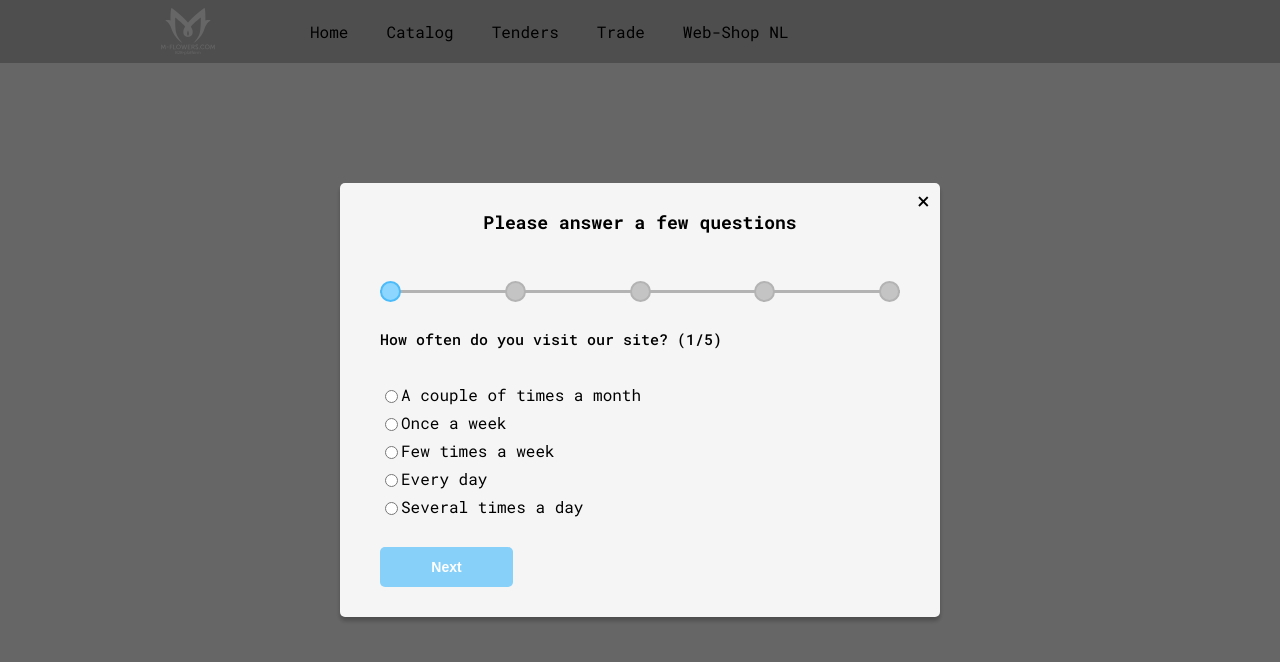
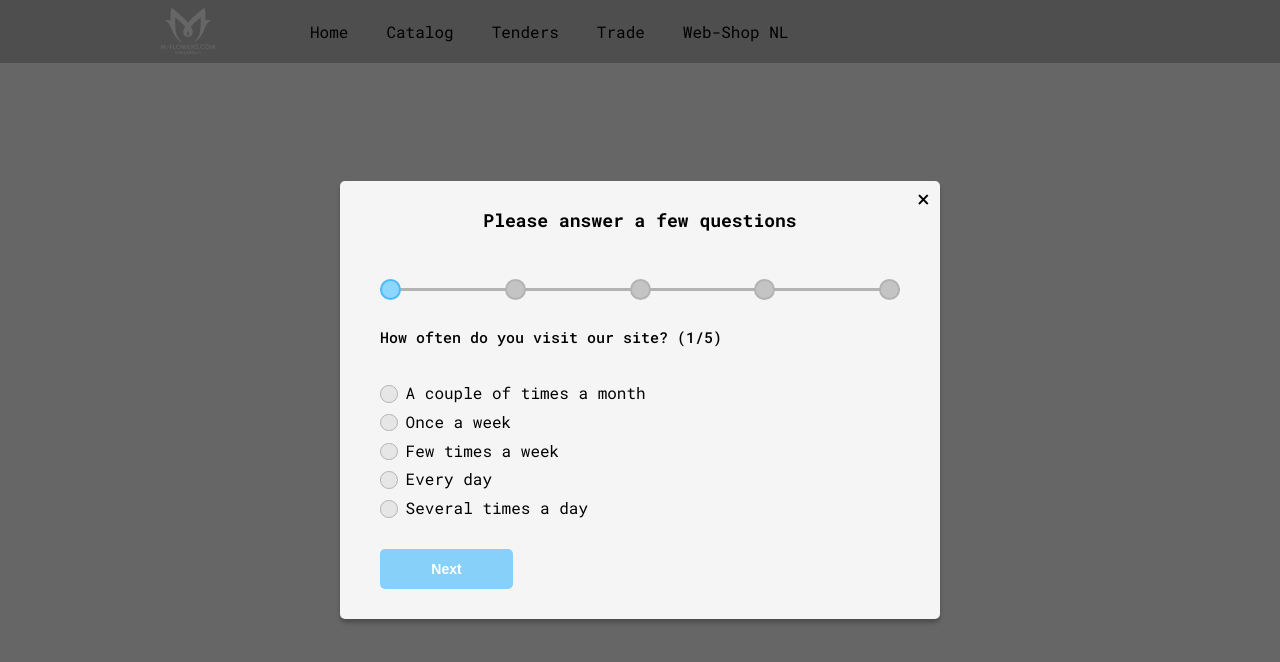
Before and after one commit to s0uriz/test-modesto-flowers, a Vue app: page / in a window 1280 px wide. Shown: the top 662 px of the page. Built offline with nearby package versions, Linux system fonts and the light colour scheme.

Commit message:
refactoring HomePage

```diff
--- a/public/questions.json
+++ b/public/questions.json
@@ -1,5 +1,6 @@
 [
   {
+    "id": 0,
     "title": "How often do you visit our site? (1/5)",
     "questions": [
       "A couple of times a month",
@@ -11,6 +12,7 @@
     "type": "radio"
   },
   {
+    "id": 1,
     "title": "Are you comfortable using our site? (2/5)",
     "questions": [
       "Comfortable",
@@ -20,6 +22,7 @@
     "type": "radio"
   },
   {
+    "id": 2,
     "title": "Tell us what exactly you do not like? (3/5)",
     "questions": null,
     "type": "radio",
@@ -27,12 +30,14 @@
     "noAnswer": true
   },
   {
+    "id": 3,
     "title": "Tell us what you like most about our site? (4/5)",
     "questions": null,
     "textarea": true,
     "noAnswer": true
   },
   {
+    "id": 4,
     "title": "What changes would you like? (5/5)",
     "questions": [
       "Design change",
--- a/src/components/pages/HomePage.vue
+++ b/src/components/pages/HomePage.vue
@@ -4,39 +4,39 @@
       <h2 class="h2 text-center dialog-header">
         Please answer a few questions
       </h2>
-      <div class="text-center" v-if="loading">Fetching data...</div>
+      <div v-if="loading" class="text-center">Fetching data...</div>
       <div v-else>
         <v-stepper :steps="5" :current="currentStep"></v-stepper>
         <div v-if="currentQuestion">
           <p class="question-title">{{ currentQuestion.title }}</p>
-
-          <div
-            v-for="(question, i) in currentQuestion.questions"
-            :key="i"
-            class="input-box"
-          >
-            <input
-              :id="i"
-              :type="currentQuestion.type"
-              :value="question"
+          <div v-for="(question, i) in currentQuestion.questions" :key="i">
+            <v-radio
+              v-if="currentQuestion.type === 'radio'"
               v-model="checkboxValue"
-            />
-            <label :for="i">{{ question }}</label>
+              :inputValue="question"
+            >
+              {{ question }}
+            </v-radio>
+            <v-checkbox
+              v-if="currentQuestion.type === 'checkbox'"
+              v-model="checkboxValue"
+              :inputValue="question"
+            >
+              {{ question }}
+            </v-checkbox>
           </div>
           <v-textarea
             v-if="currentQuestion.textarea"
             v-model="text"
             class="textarea-dialog"
           ></v-textarea>
-          <div class="block input-box" v-if="currentQuestion.noAnswer">
-            <input
-              id="allow"
-              type="checkbox"
-              value="I do not want to answer"
-              v-model="checkboxValue"
-            />
-            <label for="allow">I do not want to answer</label>
-          </div>
+          <v-checkbox
+            v-if="currentQuestion.noAnswer"
+            v-model="checkboxValue"
+            inputValue="I do not want to answer"
+          >
+            I do not want to answer
+          </v-checkbox>
         </div>
         <v-button @click.native="onNext" :disabled="disableBtn">
           {{ btnTitle }}
```
